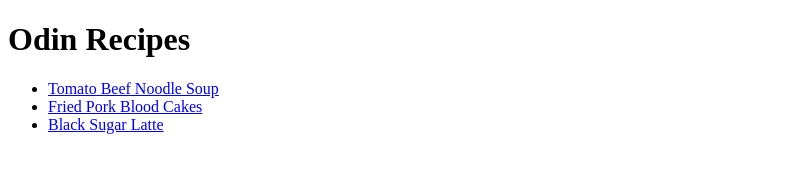
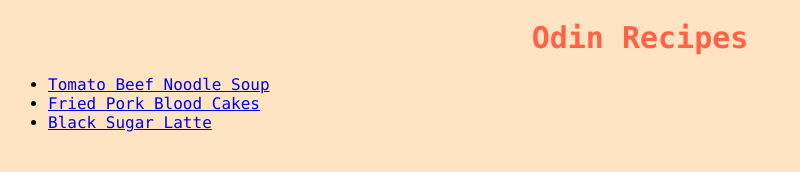
Before and after one commit to JellyRollJunior/odin-recipes, a plain HTML site: page index.html in a window 1280 px wide. Shown: the whole page, without its empty margins (0-800 px from the left). Drawn offline with Linux system fonts and the light colour scheme.

Commit message:
Add CSS style to Odin-recipes
Add styling to all Odin-recipes pages. Make titles and descriptions
tomato, change font to Monaco, make titles center aligned, make list
items dark cyan, make index list items black.

```diff
--- a/index.html
+++ b/index.html
@@ -2,15 +2,16 @@
 <html lang="en">
     <head>
         <meta charset="utf-8">
+        <link rel="stylesheet" href="styles.css">
         <title>Odin Recipes</title>
     </head>
 
     <body>
         <h1>Odin Recipes</h1>
         <ul>
-            <li><a href="./recipes/tomato-beef-noodle-soup.html" rel="noopener noreferrer">Tomato Beef Noodle Soup</a></li>
-            <li><a href="./recipes/fried-pork-blood-cake.html" rel="noopener noreferrer">Fried Pork Blood Cakes</a></li>
-            <li><a href="./recipes/black-sugar-latte.html" rel="noopener noreferrer">Black Sugar Latte</a></li>
+            <li class="contents"><a href="./recipes/tomato-beef-noodle-soup.html" rel="noopener noreferrer">Tomato Beef Noodle Soup</a></li>
+            <li class="contents"><a href="./recipes/fried-pork-blood-cake.html" rel="noopener noreferrer">Fried Pork Blood Cakes</a></li>
+            <li class="contents"><a href="./recipes/black-sugar-latte.html" rel="noopener noreferrer">Black Sugar Latte</a></li>
         </ul>
     </body>
 </html>
--- /dev/null
+++ b/styles.css
@@ -0,0 +1,24 @@
+* {
+    font-family: "Monaco", Arial, sans-serif;
+    background-color: bisque;
+}
+
+h1 {
+    font-size: 30px;
+    font-weight: bold;
+    text-align: center;
+}
+
+h1,
+.description {
+    color: tomato;
+}
+
+ul li,
+ol li {
+    color: darkcyan;
+}
+
+.contents {
+    color: black;
+}
```
Also changed, not shown: recipes/black-sugar-latte.html (+2 -1 lines), recipes/fried-pork-blood-cake.html (+3 -2 lines), recipes/tomato-beef-noodle-soup.html (+2 -1 lines).
